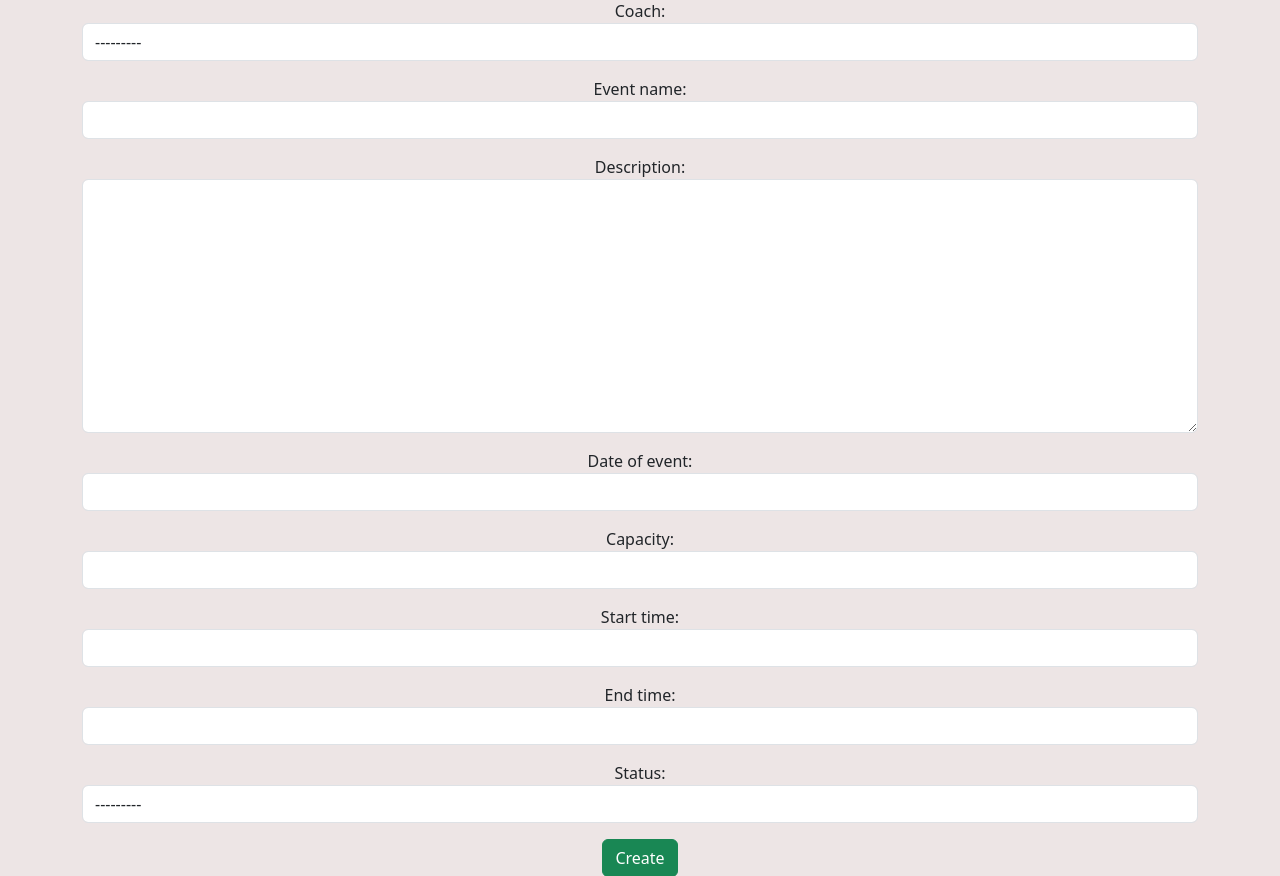
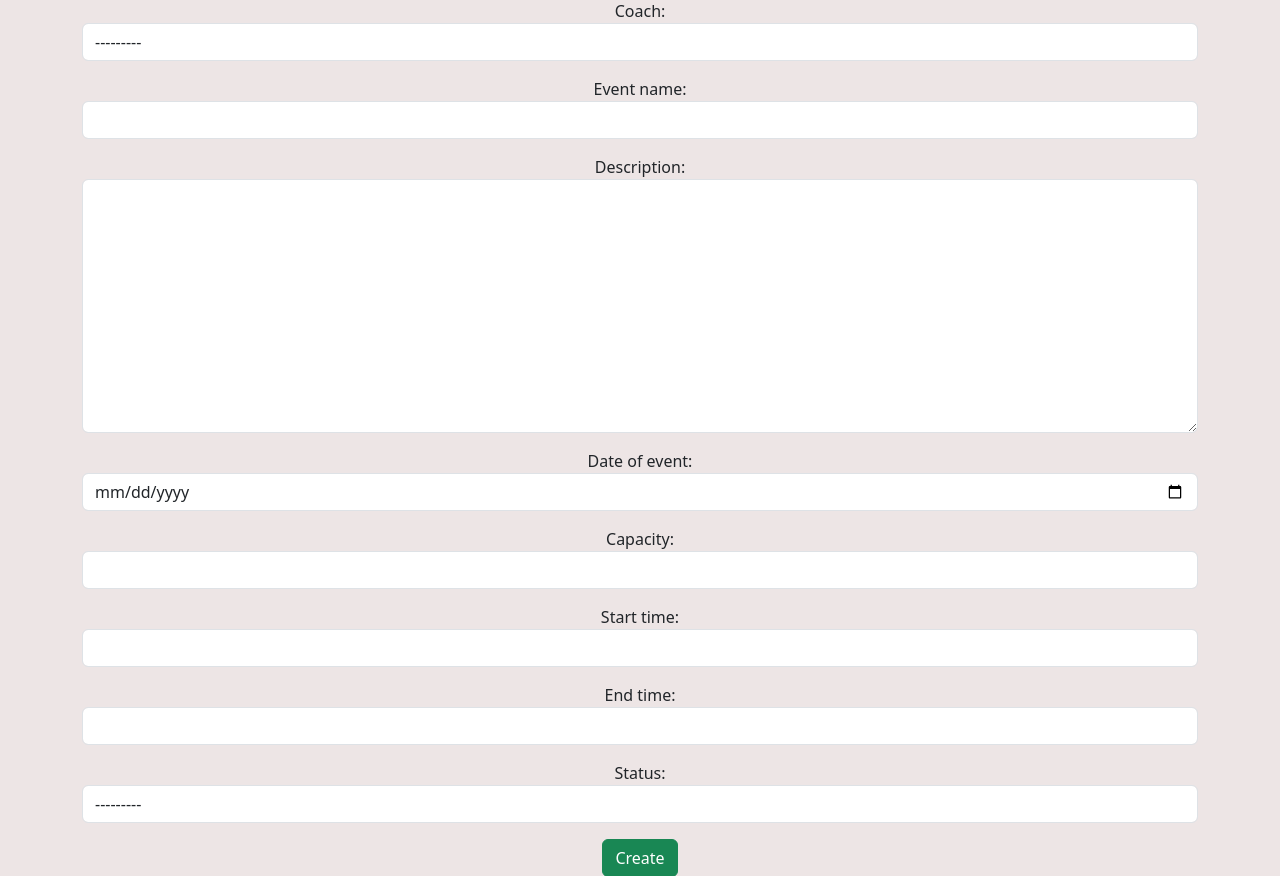
Before and after one commit to judewoolls/ClassifyBooking, a Django app: page /booking/create_event/ in a window 1280 px wide. Shown: the part 153-1029 px from the top of the page. Run offline with Django 4.2, Linux system fonts and the light colour scheme; the visitor is signed in with stand-in values (Sample User, id 1); data that the repository does not hold is empty.

Commit message:
add margin to add event buttons and adjust single form event date widget

```diff
--- a/booking/forms.py
+++ b/booking/forms.py
@@ -12,7 +12,7 @@ class EventForm(forms.ModelForm):
             'coach': forms.Select(attrs={'class': 'form-control'}),
             'event_name': forms.TextInput(attrs={'class': 'form-control'}),
             'description': forms.Textarea(attrs={'class': 'form-control'}),
-            'date_of_event': forms.DateInput(attrs={'class': 'form-control'}),
+            'date_of_event': forms.DateInput(attrs={'class': 'form-control', 'type': 'date'}),
             'capacity': forms.NumberInput(attrs={'class': 'form-control',
                                                  'min': 1}),
             'start_time': forms.TimeInput(attrs={'class': 'form-control'}),
--- a/booking/templates/booking/index.html
+++ b/booking/templates/booking/index.html
@@ -23,7 +23,7 @@ ClassFit | Classes | {{ current_date }}
                 <button type="submit" class="btn btn-info" aria-label="Add Event">Add Event</button>
             </form>
         </div>
-        <div id="add-multi-event-button">
+        <div id="add-multi-event-button" class="mt-2">
             <form action="{% url 'create_multi_event' %}" method="get">
                 {% csrf_token %}
                 <button type="submit" class="btn btn-secondary" aria-label="Add Multi Event">Add Multi Event</button>
```
Also changed, not shown: test.db.
